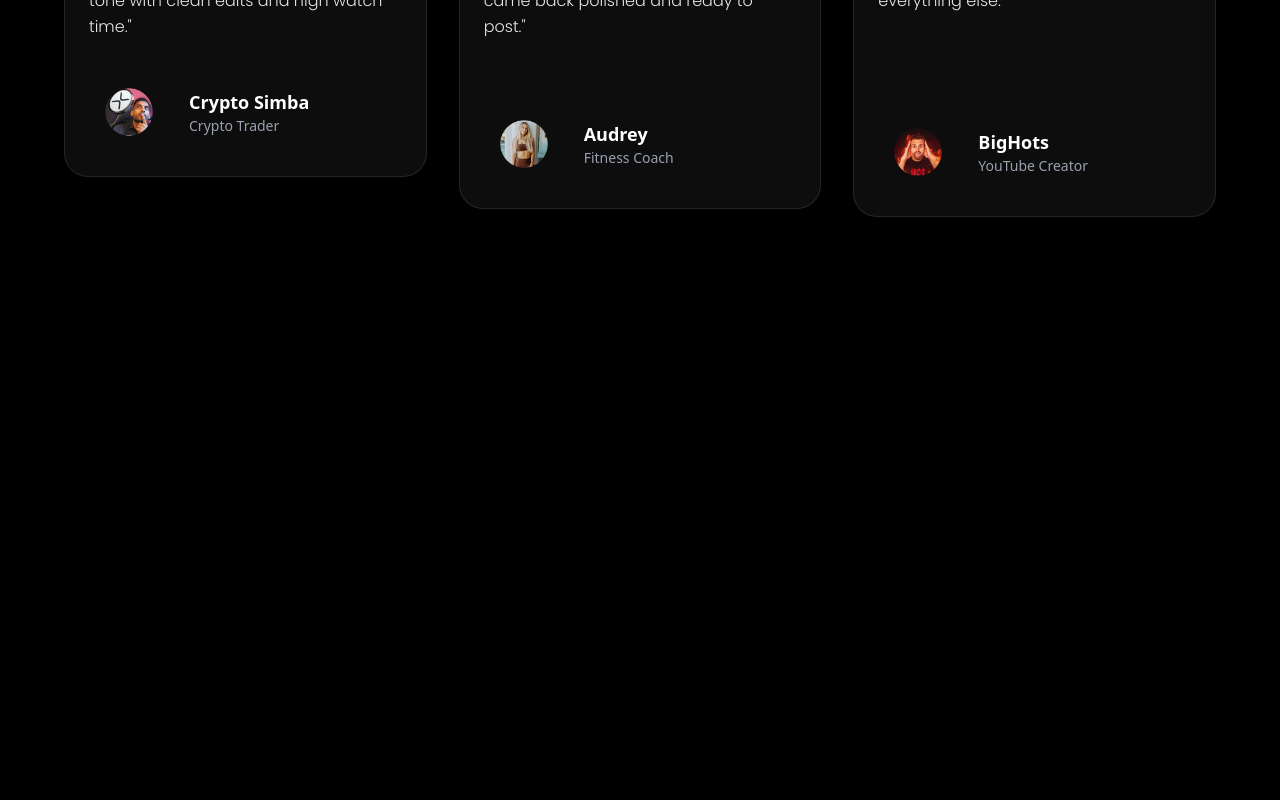
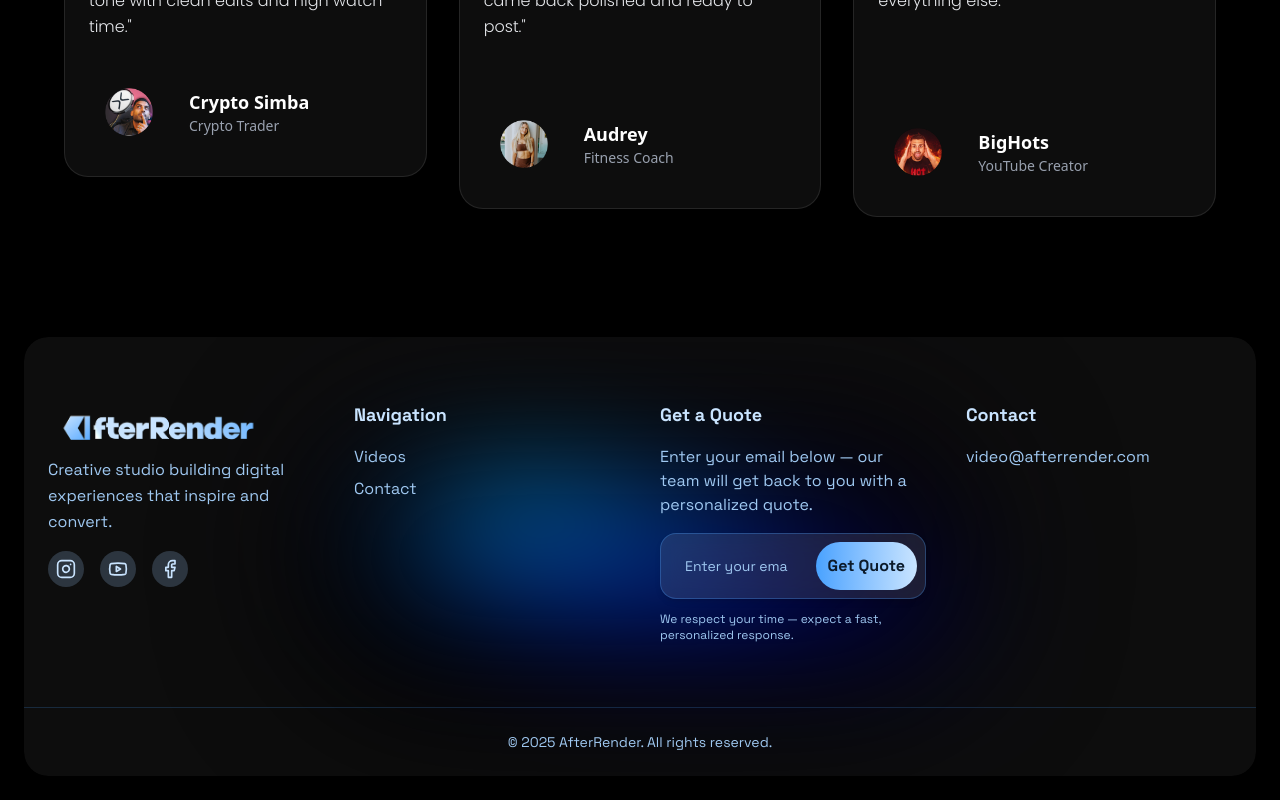
Before and after one commit to afterrender1/afterrenderweb, a Next.js app: page /social-media in a window 1280 px wide. Shown: the part 4440-5240 px from the top of the page. Before the commit the page ends 4737 px from the top, so only its background shows below. Built offline with nearby package versions, Linux system fonts and the light colour scheme.

Commit message:
Add Footer to social media page and refactor Footer
Included the Footer component in the social media page. Refactored Footer to use client-side year calculation, improved background and layout, simplified social links, and streamlined the newsletter form and text.

```diff
--- a/app/social-media/page.jsx
+++ b/app/social-media/page.jsx
@@ -1,3 +1,4 @@
+import Footer from '@/components/Footer'
 import Navbar from '@/components/Navbar'
 import ServicesCards from '@/components/ServiceCards'
 import SocialHero from '@/components/SocialHero'
@@ -12,6 +13,7 @@ const page = () => {
 <SocialHero/>
 <ServicesCards/>
 <Testimonials/>
+<Footer/>
 
 </>
   )
--- a/components/Footer.jsx
+++ b/components/Footer.jsx
@@ -1,6 +1,6 @@
 "use client";
 
-import React from "react";
+import React, { useState, useEffect } from "react";
 import { motion } from "framer-motion";
 import Link from "next/link";
 import Image from "next/image";
@@ -13,7 +13,12 @@ const spaceGrotesk = Space_Grotesk({
 });
 
 const Footer = () => {
-  const currentYear = new Date().getFullYear();
+  const [currentYear, setCurrentYear] = useState(null);
+
+  // Ensure currentYear is only calculated on the client
+  useEffect(() => {
+    setCurrentYear(new Date().getFullYear());
+  }, []);
 
   return (
     <motion.footer
@@ -23,43 +28,31 @@ const Footer = () => {
       viewport={{ once: true }}
       className={`${spaceGrotesk.className} relative m-6 rounded-3xl text-gray-100 mt-10 overflow-hidden`}
     >
-      {/* 🌌 Background Image Blur Layer */}
+      {/* 🌌 Background */}
       <div className="absolute inset-0 bg-white/5 backdrop-blur-xl z-0" />
-
-      {/* 💠 Gradient Glow */}
-      {/* <div className="absolute top-1/2 left-1/2 w-[500px] h-[500px] -translate-x-1/2 -translate-y-1/2 bg-linear-to-r from-[#48A2FF] to-[#C9E4FF] rounded-full blur-3xl opacity-30 pointer-events-none z-0" /> */}
-
 
       <Image
         src="/images/herobg.png"
         alt="background glow"
         width={700}
         height={700}
-  className="absolute bg-cover  top-1/2 left-1/2 -translate-x-1/2 -translate-y-1/2 rounded-full blur-3xl opacity-100 pointer-events-none object-cover"
+        className="absolute bg-cover top-1/2 left-1/2 -translate-x-1/2 -translate-y-1/2 rounded-full blur-3xl opacity-100 pointer-events-none object-cover"
       />
+
       <div className="relative z-10 max-w-7xl mx-auto px-6 py-16 grid grid-cols-1 sm:grid-cols-2 lg:grid-cols-4 gap-10">
-        {/* --- Company --- */}
+        {/* Company */}
         <div>
           <Link href="/" className="text-2xl font-semibold">
-          <Image
-            src="/logos/logo.png"
-            alt="AfterRender Logo"
-            width={220}
-            height={56}
-          />
+            <Image src="/logos/logo.png" alt="AfterRender Logo" width={220} height={56} />
           </Link>
           <p className="text-[#9FC8F1] leading-relaxed mb-4">
             Creative studio building digital experiences that inspire and convert.
           </p>
           <div className="flex space-x-4 mt-4">
-            {[
-              { Icon: Instagram, href: "https://www.instagram.com/afterrender/?hl=en" },
-              { Icon: Youtube, href: "https://www.youtube.com/@AfterRender" },
-              { Icon: Facebook, href: "https://www.facebook.com/p/AfterRender-61563053082911/" },
-            ].map(({ Icon, href }, i) => (
+            {[Instagram, Youtube, Facebook].map((Icon, i) => (
               <motion.a
                 key={i}
-                href={href}
+                href="#"
                 target="_blank"
                 rel="noopener noreferrer"
                 whileHover={{ scale: 1.2, y: -2 }}
@@ -71,16 +64,13 @@ const Footer = () => {
           </div>
         </div>
 
-        {/* --- Navigation --- */}
+        {/* Navigation */}
         <div>
           <h4 className="text-lg font-semibold text-[#C9E4FF] mb-4">Navigation</h4>
           <ul className="space-y-2 text-[#9FC8F1]">
-            {[  "Videos", "Contact"].map((item, i) => (
+            {["Videos", "Contact"].map((item, i) => (
               <motion.li key={i} whileHover={{ x: 4 }} transition={{ duration: 0.2 }}>
-                <Link
-                  href={`/#${item.toLowerCase()}`}
-                  className="hover:text-[#48A2FF] transition-colors"
-                >
+                <Link href={`/#${item.toLowerCase()}`} className="hover:text-[#48A2FF] transition-colors">
                   {item}
                 </Link>
               </motion.li>
@@ -88,12 +78,11 @@ const Footer = () => {
           </ul>
         </div>
 
-        {/* --- Newsletter --- */}
+        {/* Newsletter */}
         <div>
           <h4 className="text-lg font-semibold text-[#C9E4FF] mb-4">Get a Quote</h4>
           <p className="text-[#9FC8F1] mb-4">
-    Enter your email below — our team will get back to you with a personalized quote,
-    project details, and exclusive offers tailored to your needs.
+            Enter your email below — our team will get back to you with a personalized quote.
           </p>
 
           <motion.form
@@ -104,35 +93,30 @@ const Footer = () => {
             viewport={{ once: true }}
             className="flex flex-col sm:flex-row items-center bg-white/10 border border-[#48A2FF]/30 rounded-2xl p-2 backdrop-blur-lg shadow-md hover:shadow-[#48A2FF]/40 transition-all duration-300 w-full"
           >
-    <motion.div className="flex-1 w-full">
+            <div className="flex-1 w-full">
               <input
                 type="email"
                 placeholder="Enter your email"
                 className="w-full bg-transparent text-sm px-4 py-3 text-white placeholder-[#9FC8F1] outline-none focus:ring-2 focus:ring-[#48A2FF] focus:bg-white/5 rounded-xl sm:rounded-full transition-all duration-300"
               />
-    </motion.div>
+            </div>
 
             <motion.button
               type="submit"
-      whileHover={{
-        scale: 1.05,
-        boxShadow: "0 0 25px rgba(72,162,255,0.6)",
-      }}
+              whileHover={{ scale: 1.05, boxShadow: "0 0 25px rgba(72,162,255,0.6)" }}
               whileTap={{ scale: 0.96 }}
-      className="mt-3 sm:mt-0 sm:ml-3 font-sm w-full sm:w-auto bg-linear-to-r from-[#48A2FF] to-[#C9E4FF] text-[#0C1A2A] font-semibold px-3 py-3 rounded-xl sm:rounded-full transition-all duration-300"
+              className="mt-3 sm:mt-0 sm:ml-3 font-sm w-full sm:w-auto cursor-pointer bg-linear-to-r from-[#48A2FF] to-[#C9E4FF] text-[#0C1A2A] font-semibold px-3 py-3 rounded-xl sm:rounded-full transition-all duration-300"
             >
               Get Quote
             </motion.button>
           </motion.form>
 
           <p className="text-xs text-[#9FC8F1] mt-3">
-    We respect your time — expect a fast, personalized response from our team.
+            We respect your time — expect a fast, personalized response.
           </p>
         </div>
 
-
-
-        {/* --- Contact --- */}
+        {/* Contact */}
         <div>
           <h4 className="text-lg font-semibold text-[#C9E4FF] mb-4">Contact</h4>
           <ul className="space-y-2 text-[#9FC8F1]">
@@ -141,9 +125,9 @@ const Footer = () => {
         </div>
       </div>
 
-      {/* --- Bottom Bar --- */}
+      {/* Bottom Bar */}
       <div className="border-t border-[#48A2FF]/20 text-center py-6 text-[#9FC8F1] text-sm relative z-10">
-        © {currentYear} AfterRender. All rights reserved.
+        © {currentYear || ""} AfterRender. All rights reserved.
       </div>
     </motion.footer>
   );
```
Lines whose indentation alone changed are shown as unchanged.
